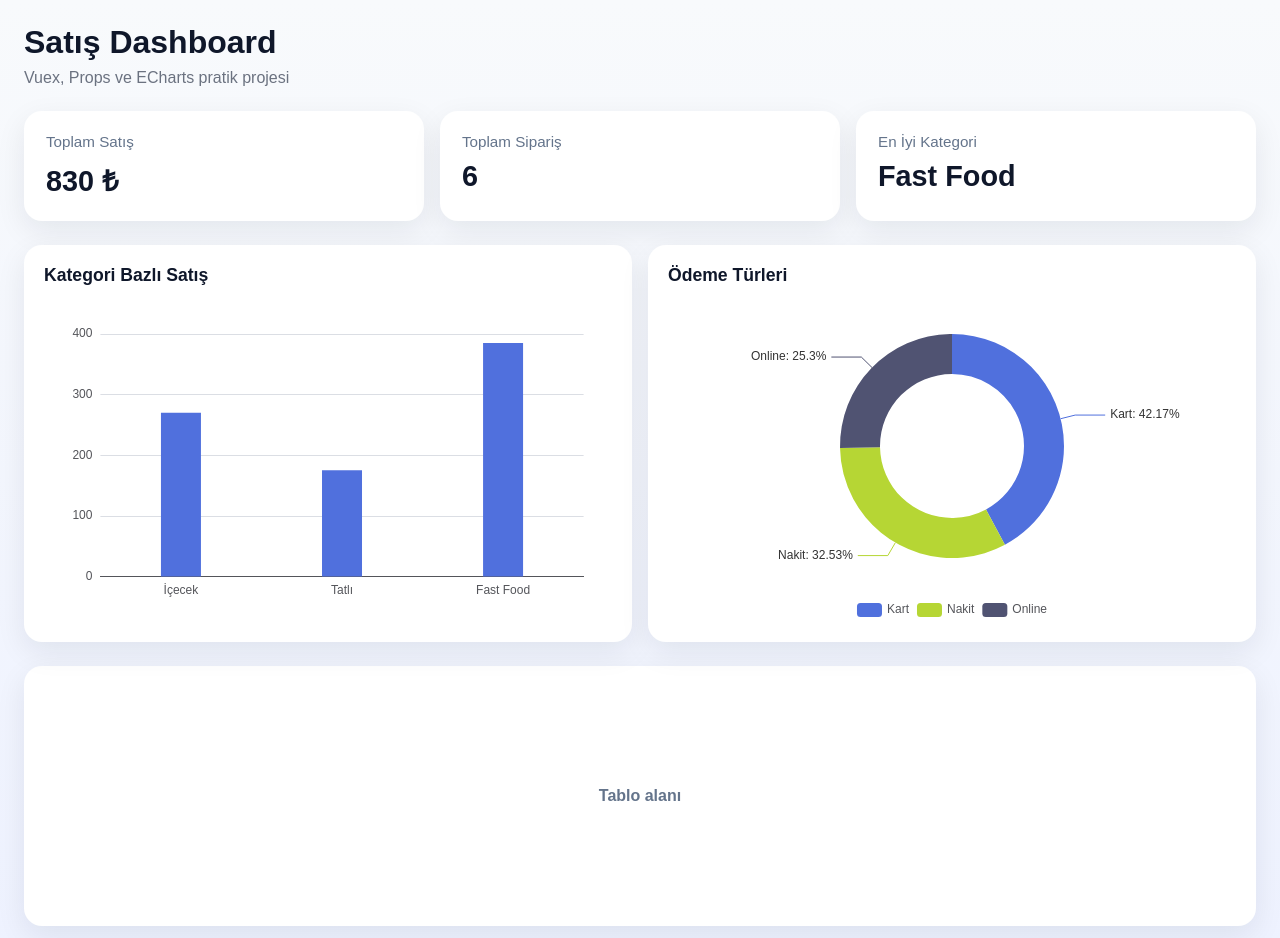
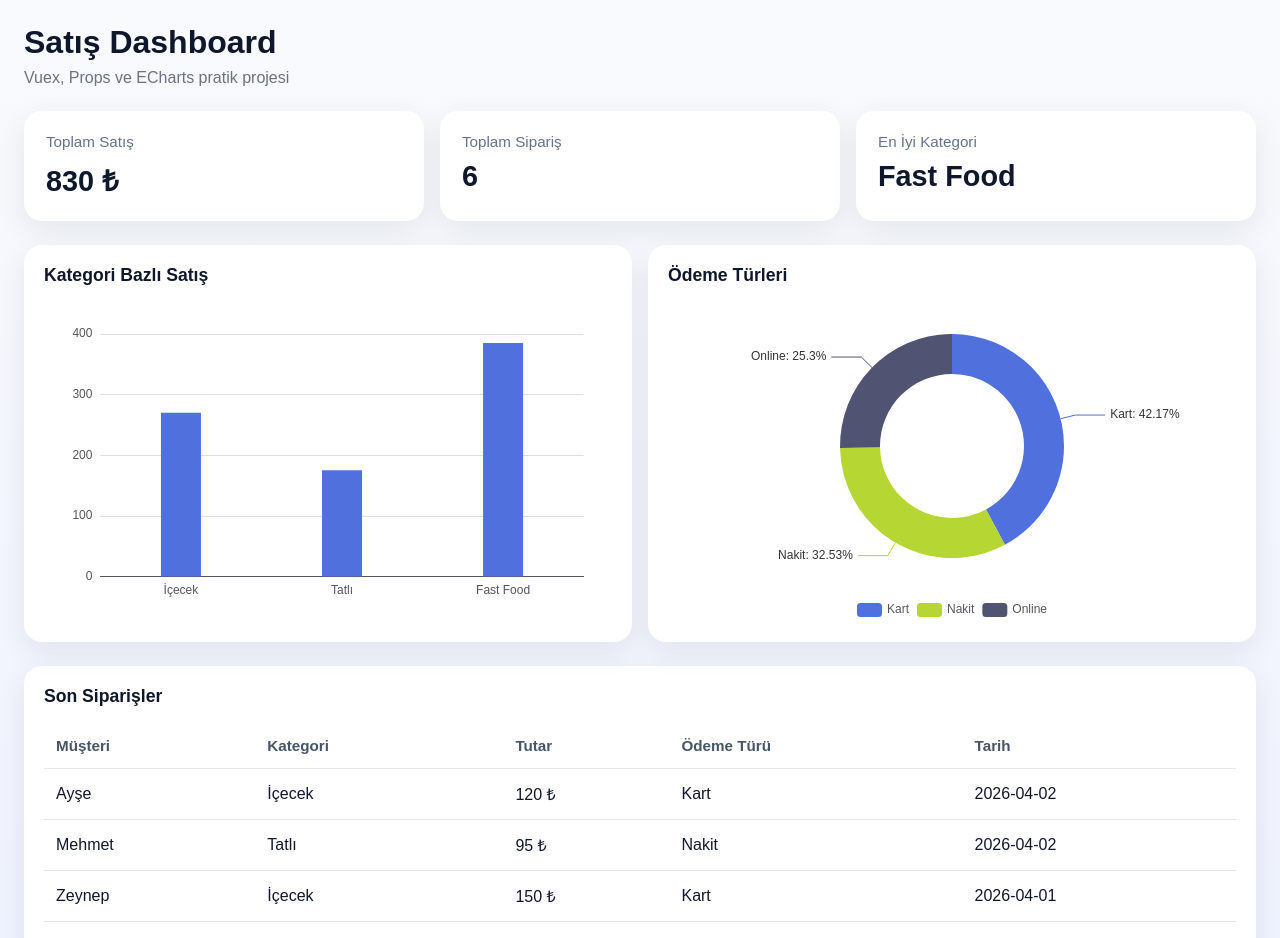
Before and after one commit to ilaydaakabaa/dashboard-git, a Vue app: page / in a window 1280 px wide. Shown: the top 938 px of the page. Built offline with nearby package versions, Linux system fonts and the light colour scheme.

Commit message:
Son siparişler tablosu eklendi

```diff
--- /dev/null
+++ b/src/components/dashboard/RecentOrdersTable.vue
@@ -0,0 +1,79 @@
+<template>
+  <div class="table-card">
+    <h2 class="table-title">Son Siparişler</h2>
+
+    <div class="table-wrapper">
+      <table>
+        <thead>
+          <tr>
+            <th>Müşteri</th>
+            <th>Kategori</th>
+            <th>Tutar</th>
+            <th>Ödeme Türü</th>
+            <th>Tarih</th>
+          </tr>
+        </thead>
+
+        <tbody>
+          <tr v-for="order in orders" :key="order.id">
+            <td>{{ order.customer }}</td>
+            <td>{{ order.category }}</td>
+            <td>{{ order.amount }} ₺</td>
+            <td>{{ order.paymentType }}</td>
+            <td>{{ order.date }}</td>
+          </tr>
+        </tbody>
+      </table>
+    </div>
+  </div>
+</template>
+
+<script setup>
+defineProps({
+  orders: {
+    type: Array,
+    required: true
+  }
+})
+</script>
+
+<style scoped>
+.table-card {
+  background: white;
+  border-radius: 18px;
+  padding: 20px;
+  box-shadow: 0 10px 30px rgba(15, 23, 42, 0.08);
+}
+
+.table-title {
+  margin-bottom: 16px;
+  font-size: 1.1rem;
+  color: #0f172a;
+}
+
+.table-wrapper {
+  overflow-x: auto;
+}
+
+table {
+  width: 100%;
+  min-width: 700px;
+  border-collapse: collapse;
+}
+
+th,
+td {
+  text-align: left;
+  padding: 14px 12px;
+  border-bottom: 1px solid #e5e7eb;
+}
+
+th {
+  color: #475569;
+  font-size: 0.95rem;
+}
+
+td {
+  color: #0f172a;
+}
+</style>
--- a/src/pages/DashboardPage.vue
+++ b/src/pages/DashboardPage.vue
@@ -18,7 +18,7 @@
       <PaymentPieChart />
     </div>
 
-    <div class="placeholder-box table-box">Tablo alanı</div>
+    <RecentOrdersTable :orders="recentOrders" />
   </section>
 </template>
 
@@ -28,11 +28,14 @@
 import StatCard from '@/components/dashboard/StatCard.vue'
 import SalesBarChart from '@/components/dashboard/SalesBarChart.vue'
 import PaymentPieChart from '@/components/dashboard/PaymentPieChart.vue'
+import RecentOrdersTable from '@/components/dashboard/RecentOrdersTable.vue'
+
 const store = useStore()
 
 const totalSales = computed(() => store.getters['sales/totalSales'])
 const totalOrders = computed(() => store.getters['sales/totalOrders'])
 const bestCategory = computed(() => store.getters['sales/bestCategory'])
+const recentOrders = computed(() => store.getters['sales/recentOrders'])
 </script>
 
 <style scoped>
@@ -70,27 +73,6 @@
   margin-bottom: 24px;
 }
 
-.placeholder-box {
-  background: white;
-  border-radius: 18px;
-  padding: 24px;
-  min-height: 120px;
-  box-shadow: 0 10px 30px rgba(15, 23, 42, 0.08);
-  display: flex;
-  align-items: center;
-  justify-content: center;
-  color: #64748b;
-  font-weight: 600;
-}
-
-.large {
-  min-height: 360px;
-}
-
-.table-box {
-  min-height: 260px;
-}
-
 @media (max-width: 992px) {
   .stats-grid {
     grid-template-columns: repeat(2, minmax(0, 1fr));
```
